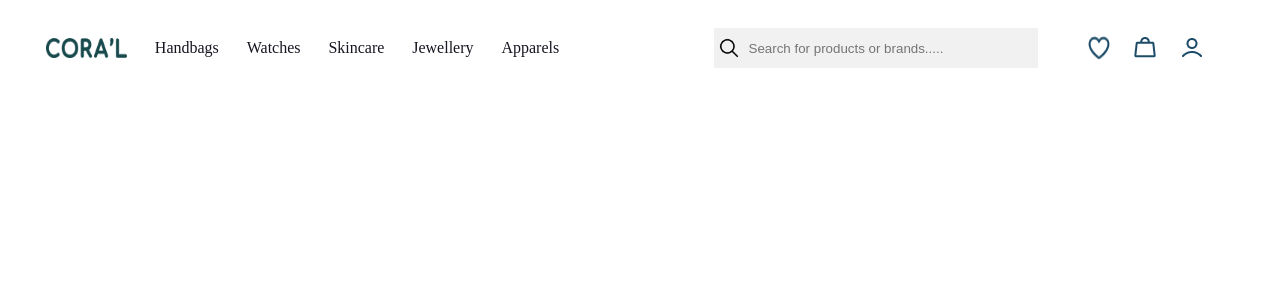
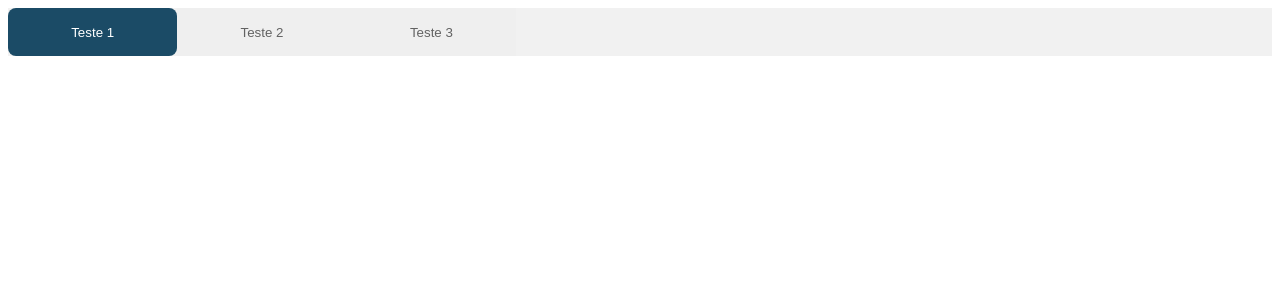
Before and after one commit to evertonnasac/compass-projeto-pwa-ecommerce, a React (Vite) app in the folder pwa-ecommerce/: page / in a window 1280 px wide. Shown: the top 300 px of the page. Built offline with nearby package versions, Linux system fonts and the light colour scheme.

Commit message:
Implementando o componente TabBar horizontal

```diff
--- a/pwa-ecommerce/src/App.tsx
+++ b/pwa-ecommerce/src/App.tsx
@@ -1,17 +1,37 @@
+import { useState ,useContext } from "react"
 import coracao from "../public/vite.svg"
 //import './App.css'
 import { Button } from './components/buttons/Button'
 import { Header } from "./components/header/Header"
+import {TabHoriz, ItemPropNav} from "./components/tabs/TabHoriz"
+import {Context as ContexNav, ContextNavTab}  from "./Contexts/ContexNavTab"
 
+const items : ItemPropNav[] = [
+  {
+    item: "Teste 1",
+  },
+  {
+    item: "Teste 2",
+  },
+  {
+    item: "Teste 3",
+  },
+]
 
 function App() {
 
+  const {itemSelected} = useContext(ContexNav)
 
   return (
+
     <div className="App">
-     <Header />
+      <ContextNavTab>
+        <TabHoriz array = {items}/>
+      </ContextNavTab>
+
+
     </div>
-  )
+)
 }
 
 export default App
--- /dev/null
+++ b/pwa-ecommerce/src/Contexts/ContexNavTab.tsx
@@ -0,0 +1,25 @@
+import {useState, createContext, ReactNode} from "react"
+
+interface TypeContex {
+    itemSelected: string,
+    setItemSelected: (selected: string) => void
+}
+
+type UserContextProps = {
+    children: ReactNode
+}
+
+
+
+export  const Context =  createContext<TypeContex>({itemSelected: "", setItemSelected: () => {}})
+
+export const ContextNavTab = ({children} : UserContextProps) => {
+
+    const [itemSelected, setItemSelected ] = useState("init")
+
+    return(
+        <Context.Provider value={{itemSelected, setItemSelected}}>
+            {children}
+        </Context.Provider>
+    )
+}
--- a/pwa-ecommerce/src/UI/colours.ts
+++ b/pwa-ecommerce/src/UI/colours.ts
@@ -24,7 +24,7 @@ export  const colours: ColoursType =  {
     highlight: "#FF8C4B",
     brigth: "#FF8C4B",
     high_emphasis: "#171520",
-    low_emphasis : "#F1F1F1",
+    low_emphasis : "#626262",
     accent: "#F4F4F4",
     grey: "#F1F1F1",
     white: "#FFFFFF",
--- /dev/null
+++ b/pwa-ecommerce/src/components/tabs/TabHoriz.tsx
@@ -0,0 +1,56 @@
+
+import { useState, useEffect, useContext } from "react";
+import { Context } from "../../Contexts/ContexNavTab";
+import styled from "styled-components";
+import { colours } from "../../UI/colours"
+
+const Tab = styled.nav`
+    height: 48px ;
+    width: 100% ;
+
+    display: flex ;
+    background-color: ${colours.grey};
+
+    .selected{
+        background-color:${colours.primary} ;
+        color: ${colours.white};
+        border-radius: 8px ;
+    }
+`
+
+const ItensTab = styled.button`
+    height: 100% ;
+    color: ${colours.low_emphasis};
+    padding: 0 5% ;
+    border-style: none ;
+    cursor: pointer;
+
+`
+
+export interface ItemPropNav {
+    item: string,
+}
+
+interface Props{
+    array: ItemPropNav[],
+
+}
+
+export const TabHoriz = (props: Props) => {
+
+    const {itemSelected, setItemSelected} = useContext(Context)
+
+    return(
+        <Tab>
+            {props.array.map(({item}, index) => {
+                return(
+                    <ItensTab className = {itemSelected == item ? "selected" :
+                                            index == 0 && itemSelected == "init" ? "selected" : ""}
+                              onClick = {() => setItemSelected(item)}>
+                        {item}
+                    </ItensTab>
+                )
+            })}
+        </Tab>
+    )
+}
```
Also changed, not shown: 1 other file (tests, documents, lock files or other folders).
